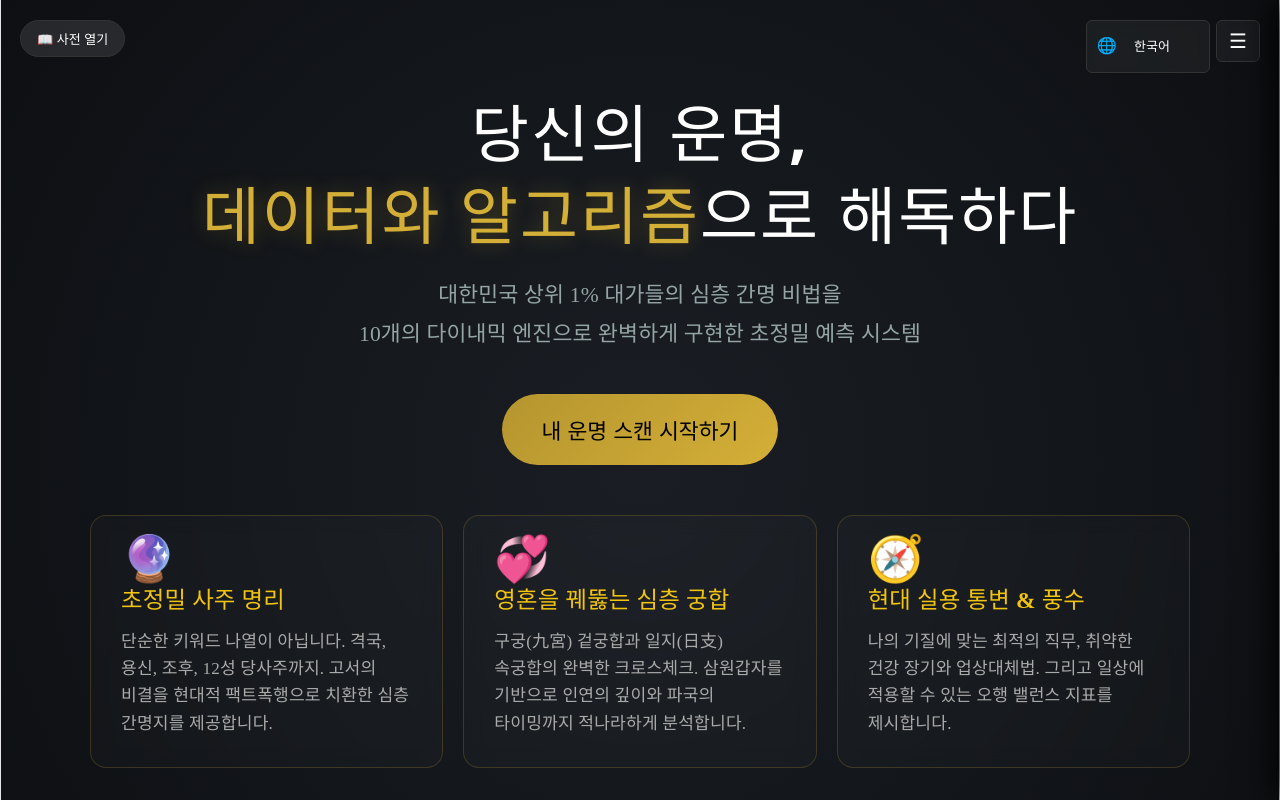
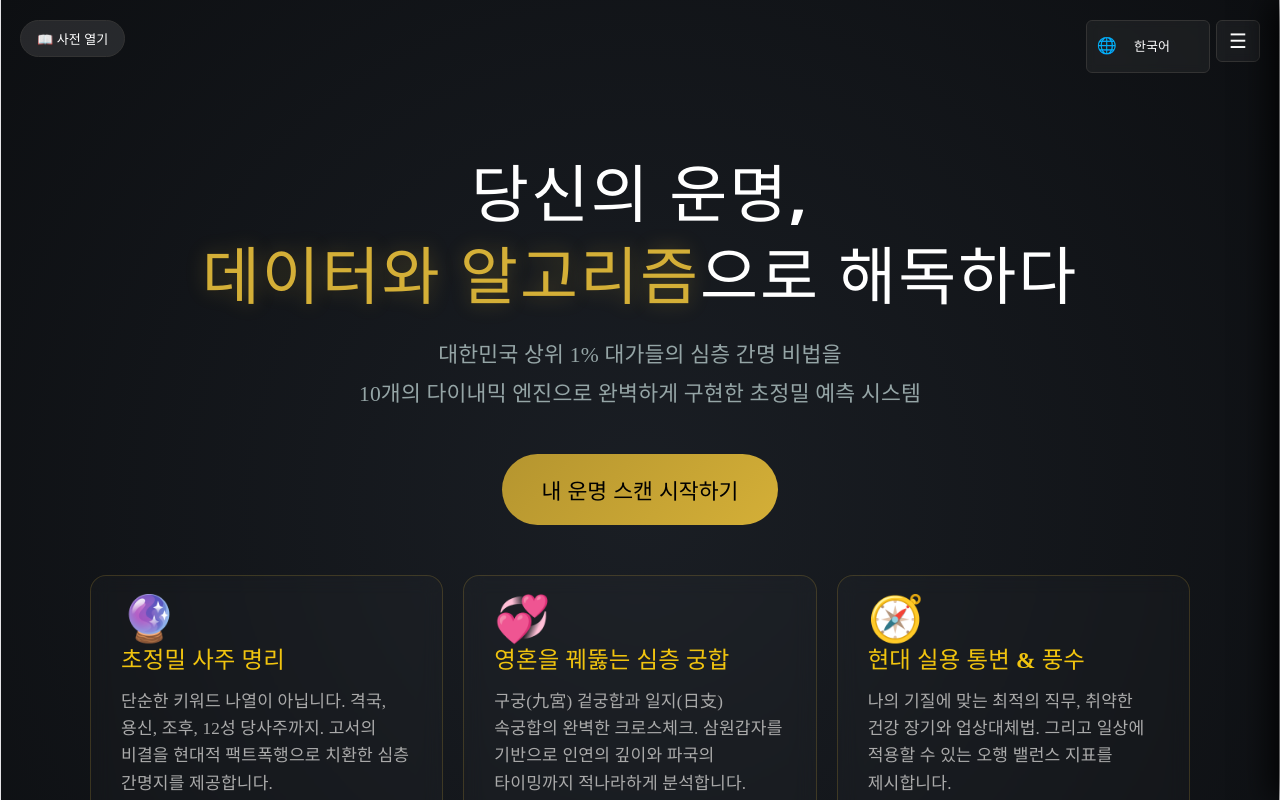
Before and after one commit to korean6324-lang/saju-frontend, a React (Vite) app: page / in a window 1280 px wide. Shown: the top 800 px of the page. Built offline with nearby package versions, Linux system fonts and the light colour scheme.

Commit message:
Update SajuCalculator.jsx

```diff
--- a/src/SajuCalculator.jsx
+++ b/src/SajuCalculator.jsx
@@ -3,11 +3,11 @@ import React, { useState, useEffect, useRef } from 'react';
 // 🔴 파이썬 백엔드 주소 (Render)
 const BACKEND_URL = "https://saju-backend-ffum.onrender.com";
 
-// 🚨 프론트엔드 UI 다국어 언어팩
+// 🚨 프론트엔드 UI 다국어 언어팩 (줄바꿈 \n 제거 후 안정화)
 const uiTexts = {
     ko: {
         btnDict: "📖 사전 열기", btnHome: "🏠 홈", btnProfile: "⚙️ 프로필 입력", btnSave: "🗂️ 저장한 명식", btnFaq: "❓ 자주 묻는 질문", btnCs: "🎧 고객센터", btnApp: "앱 다운로드", btnLogin: "로그인",
-        landingTitle1: "당신의 운명,\n", landingTitle2: "데이터와 알고리즘", landingTitle3: "으로 해독하다",
+        landingTitle1: "당신의 운명,", landingTitle2: "데이터와 알고리즘", landingTitle3: "으로 해독하다",
         landingDesc: "대한민국 상위 1% 대가들의 심층 간명 비법을\n10개의 다이내믹 엔진으로 완벽하게 구현한 초정밀 예측 시스템",
         btnStart: "내 운명 스캔 시작하기",
         feature1Title: "초정밀 사주 명리", feature1Desc: "단순한 키워드 나열이 아닙니다. 격국, 용신, 조후, 12성 당사주까지. 고서의 비결을 현대적 팩트폭행으로 치환한 심층 간명지를 제공합니다.",
@@ -27,8 +27,7 @@ const uiTexts = {
     },
     ja: {
         btnDict: "📖 辞典を開く", btnHome: "🏠 ホーム", btnProfile: "⚙️ 入力フォーム", btnSave: "🗂️ 保存した命式", btnFaq: "❓ よくある質問", btnCs: "🎧 サポート", btnApp: "アプリ", btnLogin: "ログイン",
-        landingTitle1: "あなたの運命を、\n", landingTitle2: "データとアルゴリズム",
-        landingTitle3: "で解読", /* 🚨 'する' 생략: 일본어 체언멈춤(명사로 끝맺기) 적용 및 줄바꿈 버그 원천 차단 */
+        landingTitle1: "あなたの運命を、", landingTitle2: "データとアルゴリズム", landingTitle3: "で解読",
         landingDesc: "上位1%の大家の深層鑑定秘法を\n10のダイナミックエンジンで完璧に具現化した超精密予測システム",
         btnStart: "運命のスキャンを開始する",
         feature1Title: "超精密 四柱推命", feature1Desc: "単純なキーワードの羅列ではありません。格局、用神、調候から十二星まで。古書の秘訣を現代的かつ直説的に変換した深層鑑定書を提供します。",
@@ -48,7 +47,7 @@ const uiTexts = {
     },
     'zh-CN': {
         btnDict: "📖 打开字典", btnHome: "🏠 首页", btnProfile: "⚙️ 填写资料", btnSave: "🗂️ 已存命盘", btnFaq: "❓ 常见问题", btnCs: "🎧 客服中心", btnApp: "下载 APP", btnLogin: "登录",
-        landingTitle1: "您的命运，\n", landingTitle2: "通过数据与算法", landingTitle3: "来解读",
+        landingTitle1: "您的命运，", landingTitle2: "通过数据与算法", landingTitle3: "来解读",
         landingDesc: "将前1%命理大家的深层论命秘法\n通过10个动态引擎完美实现的超精密预测系统",
         btnStart: "开始扫描我的命运",
         feature1Title: "超精密 四柱八字", feature1Desc: "绝非简单的关键词堆砌。从格局、用神、调候到十二星。将古书秘诀转化为现代的直白解析，提供深层论命报告。",
@@ -68,7 +67,7 @@ const uiTexts = {
     },
     'zh-TW': {
         btnDict: "📖 打開字典", btnHome: "🏠 首頁", btnProfile: "⚙️ 填寫資料", btnSave: "🗂️ 已存命盤", btnFaq: "❓ 常見問題", btnCs: "🎧 客服中心", btnApp: "下載 APP", btnLogin: "登入",
-        landingTitle1: "您的命運，\n", landingTitle2: "透過數據與演算法", landingTitle3: "來解讀",
+        landingTitle1: "您的命運，", landingTitle2: "透過數據與演算法", landingTitle3: "來解讀",
         landingDesc: "將前1%命理大家的深層論命秘法\n透過10個動態引擎完美實現的超精密預測系統",
         btnStart: "開始掃描我的命運",
         feature1Title: "超精密 四柱八字", feature1Desc: "絕非簡單的關鍵詞堆砌。從格局、用神、調候到十二星。將古書秘訣轉化為現代的直白解析，提供深層論命報告。",
@@ -258,14 +257,16 @@ export default function SajuCalculator() {
     );
 
     return (
-        <div className="app-container">
+        /* 🚨 언어 코드(lang)를 CSS 최상단에 주입하여 언어별 분기 처리 */
+        <div className="app-container" lang={lang}>
             <style>{`
                 :root { --bg-color: #0d0f12; --card-bg: #16181d; --text-main: #f1f2f6; --text-muted: #95a5a6; --gold-light: #f1c40f; --gold-main: #d4af37; --gold-dark: #b5952f; --accent-red: #e74c3c; --accent-blue: #3498db; --accent-green: #2ecc71; }
                 html, body, #root, #__next { margin: 0 !important; padding: 0 !important; background-color: var(--bg-color) !important; width: 100%; max-width: 100vw; min-height: 100vh; overflow-x: hidden; }
+                * { box-sizing: border-box; }
 
-                /* 🚨 [CSS 긴급 수정] h1, h2 태그에도 단어 단위 줄바꿈 금지 속성 강제 추가 (일본어/중국어 깨짐 방어) */
-                * { box-sizing: border-box; overflow-wrap: break-word !important; word-wrap: break-word !important; }
-                div, p, span, h1, h2, h3, h4 { word-break: keep-all; }
+                /* 🚨 [무결점 CSS 방어] 한국어는 단어 보존, 일본어/중국어는 자연스러운 줄바꿈 허용 */
+                .app-container:lang(ko) { word-break: keep-all; overflow-wrap: break-word; }
+                .app-container:not(:lang(ko)) { word-break: normal; overflow-wrap: anywhere; line-break: strict; }
 
                 ::-webkit-scrollbar { width: 6px; height: 6px; }
                 ::-webkit-scrollbar-track { background: var(--bg-color); }
@@ -273,17 +274,9 @@ export default function SajuCalculator() {
 
                 .app-container { font-family: "'Noto Serif KR', serif"; background: var(--bg-color); min-height: 100vh; color: var(--text-main); width: 100%; max-width: 100vw; overflow-x: hidden; }
 
-                .lang-switcher {
-                    position: fixed; top: 20px; right: 70px; z-index: 1000;
-                    display: flex; align-items: center; background: rgba(255,255,255,0.05);
-                    border: 1px solid #333; border-radius: 6px; padding: 6px 10px;
-                    backdrop-filter: blur(5px);
-                }
+                .lang-switcher { position: fixed; top: 20px; right: 70px; z-index: 1000; display: flex; align-items: center; background: rgba(255,255,255,0.05); border: 1px solid #333; border-radius: 6px; padding: 6px 10px; backdrop-filter: blur(5px); }
                 .lang-switcher span { margin-right: 5px; font-size: 16px; }
-                .lang-switcher select {
-                    background: transparent; color: white; border: none; font-size: 13px; font-weight: bold;
-                    outline: none; cursor: pointer; appearance: none;
-                }
+                .lang-switcher select { background: transparent; color: white; border: none; font-size: 13px; font-weight: bold; outline: none; cursor: pointer; appearance: none; }
                 .lang-switcher select option { background: #16181d; color: white; }
 
                 .hamburger-btn { position: fixed; top: 20px; right: 20px; z-index: 1000; background: rgba(255,255,255,0.05); border: 1px solid #333; color: white; padding: 8px 12px; border-radius: 6px; cursor: pointer; font-size: 20px; transition: 0.3s; backdrop-filter: blur(5px); }
@@ -304,15 +297,12 @@ export default function SajuCalculator() {
                 .sidebar-login { display: flex; align-items: center; gap: 10px; color: #aaa; cursor: pointer; font-size: 14px; margin-top: 15px; font-weight: bold; transition: 0.2s; }
                 .sidebar-login:hover { color: var(--gold-light); }
 
-                /* 대문(Home) 랜딩 페이지 */
-                .landing-section { display: flex; flex-direction: column; align-items: center; justify-content: center; min-height: 100vh; padding: 60px 20px; background: radial-gradient(circle at center, #1a1e24 0%, var(--bg-color) 100%); text-align: center; }
+                /* 🚨 대문 랜딩 페이지 (천장 잘림 방지 15vh 여백 + flex-start 구조 유지) */
+                .landing-section { display: flex; flex-direction: column; align-items: center; justify-content: flex-start; min-height: 100vh; padding: 15vh 20px 80px 20px; background: radial-gradient(circle at center, #1a1e24 0%, var(--bg-color) 100%); text-align: center; }
                 .landing-hero { max-width: 900px; margin-bottom: 50px; animation: fadeIn 1s ease-out; }
-
-                /* 🚨 타이틀 CSS 방어선 추가 (white-space: pre-wrap 로 \n 강제 유지) */
-                .landing-title { font-size: 3.5rem; font-weight: 900; letter-spacing: 2px; margin-bottom: 20px; color: #fff; line-height: 1.3; white-space: pre-wrap; }
+                .landing-title { font-size: 3.5rem; font-weight: 900; letter-spacing: 2px; margin-bottom: 20px; color: #fff; line-height: 1.3; }
                 .landing-title span { color: var(--gold-main); text-shadow: 0 0 20px rgba(212,175,55,0.3); }
                 .landing-subtitle { font-size: 1.2rem; color: var(--text-muted); line-height: 1.8; margin-bottom: 40px; font-weight: 300; white-space: pre-wrap; }
-
                 .btn-cta { background: linear-gradient(135deg, var(--gold-dark), var(--gold-main)); color: #000; border: none; border-radius: 50px; padding: 20px 40px; font-size: 1.2rem; font-weight: 900; cursor: pointer; box-shadow: 0 10px 30px rgba(212,175,55,0.3); transition: all 0.3s; animation: pulse 2s infinite; }
                 .btn-cta:hover { transform: translateY(-3px); box-shadow: 0 15px 40px rgba(212,175,55,0.5); animation: none; }
 
@@ -518,7 +508,11 @@ export default function SajuCalculator() {
                 <div className="landing-section">
                     <div className="top-nav"><button className="btn-icon" onClick={() => setDictModal(prev => ({ ...prev, show: true }))}>{t.btnDict}</button></div>
                     <div className="landing-hero">
-                        <h1 className="landing-title">{t.landingTitle1}<span>{t.landingTitle2}</span>{t.landingTitle3}</h1>
+                        {/* 🚨 [무결점 레이아웃] 명시적 줄바꿈 태그(<br/>) 적용으로 브라우저 오작동 100% 방지 */}
+                        <h1 className="landing-title">
+                            {t.landingTitle1}<br/>
+                            <span>{t.landingTitle2}</span>{t.landingTitle3}
+                        </h1>
                         <p className="landing-subtitle">{t.landingDesc}</p>
                         <button className="btn-cta" onClick={() => { setView("input"); window.scrollTo(0,0); }}>{t.btnStart}</button>
                     </div>
@@ -663,6 +657,10 @@ export default function SajuCalculator() {
                             <button className="btn-icon" onClick={() => { hideTooltip(); setView("input"); window.scrollTo(0,0); }} style={{ background: '#333' }}>{t.btnRetry}</button>
                         </div>
                     </div>
+
+                    {resData.applied_traditional && (
+                        <div style={{ background: 'rgba(231,76,60,0.1)', borderLeft: '3px solid var(--accent-red)', padding: '15px', borderRadius: '6px', marginBottom: '20px', fontSize: '13px' }}>⚠️ <b>고법(古法) 명리 적용:</b> 천문학적 절기를 무시하고 입력하신 음력 달로 월주가 덮어씌워졌습니다.</div>
+                    )}
 
                     <div className="bazi-table-container">
                         <table className="bazi-table">
```
